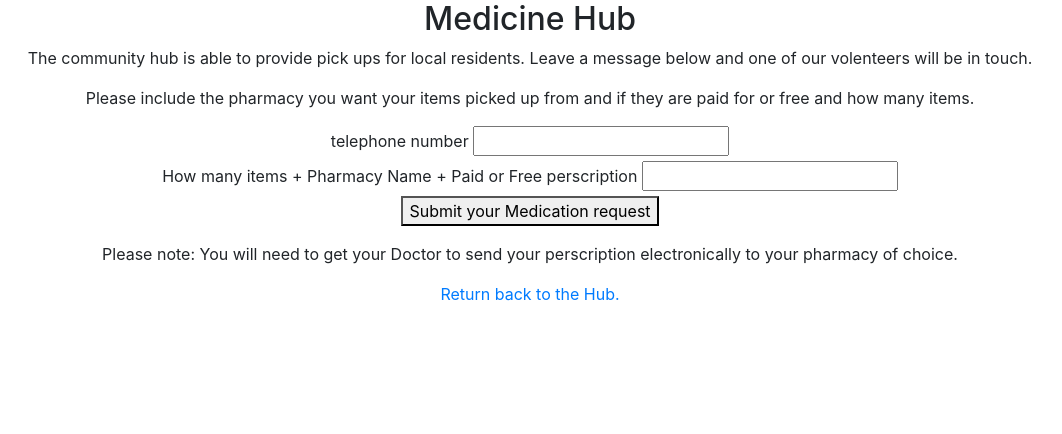
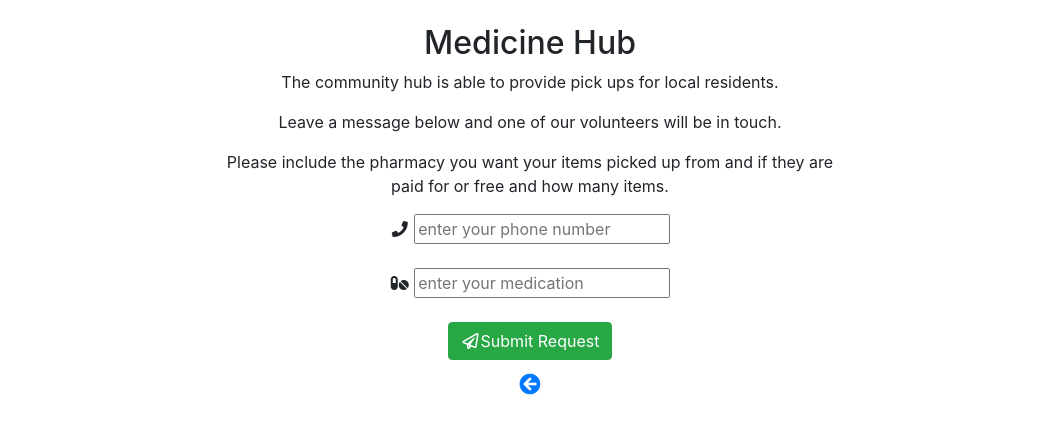
Before and after one commit to kittymagician/COVID-19-Emergency-Response-Hub, a Flask app: page /hub/medicine in a window 1280 px wide. Shown: the top 434 px of the page, without its empty margins (110-1172 px from the left). Run offline with Flask 2, Linux system fonts and the light colour scheme; some libraries are stand-ins or nearby versions.

Commit message:
redesigned the web forms. tweaked the dashboard UI and removed the Volunteer Hub as the dashboard is now the default home.

```diff
--- a/app.py
+++ b/app.py
@@ -123,25 +123,11 @@ def create_app():
     @app.route('/member_page')
     @login_required    # User must be authenticated
     def member_page():
-        # String-based templates
-        return render_template_string("""
-            {% extends "flask_user_layout.html" %}
-            {% block content %}
-                <h2>Volunteer Hub</h2>
-                <p><a href={{ url_for('food') }}>Food Form</a>
-                <p><a href={{ url_for('medication') }}>Medication Form</a>
-                <p><a href={{ url_for('emotionalsupport') }}>Emotional Support Form</a>
-                <p><a href={{ url_for('fullreport') }}>Full Report</a></p>
-                <p><a href={{ url_for('openreport') }}>All Open Cases</a></p>
-                <p><a href={{ url_for('assignedreport') }}>All Assigned Cases</a></p>
-                <p><a href={{ url_for('dashboard') }}>Dashboard</a></p>
-                <p><a href={{ url_for('user.logout') }}>Sign out</a></p>
-            {% endblock %}
-            """)
+      return redirect(url_for('dashboard'))
     @app.route("/reportcenter")
     @login_required
     def reportcenter():
-      return redirect(url_for('member_page'))
+      return redirect(url_for('dashboard'))
     @app.route("/reportcenter/dashboard")
     @login_required
     def dashboard():
--- a/templates/dashboard.html
+++ b/templates/dashboard.html
@@ -33,9 +33,6 @@
 					</li>
 					<li class="nav-item">
 						<a href="{{ url_for('fullreport') }}">Full Reports</a>
-					</li>
-					<li class="nav-item">
-						<a href="{{ url_for('member_page') }}">Volunteer Hub</a>
 					</li>
 					<li class="nav-item">
 						<a href="{{ url_for('user.logout') }}">Sign out</a>
--- a/templates/medicine.html
+++ b/templates/medicine.html
@@ -1,20 +1,34 @@
 <html>
 <meta name="viewport" content="width=device-width, initial-scale=1">
 <link rel="stylesheet" href="https://stackpath.bootstrapcdn.com/bootstrap/4.3.1/css/bootstrap.min.css" integrity="sha384-ggOyR0iXCbMQv3Xipma34MD+dH/1fQ784/j6cY/iJTQUOhcWr7x9JvoRxT2MZw1T" crossorigin="anonymous">
-<title>Medicine Hub</title>
+<link rel="stylesheet" href="https://cdnjs.cloudflare.com/ajax/libs/font-awesome/5.13.0/css/all.min.css" integrity="sha256-h20CPZ0QyXlBuAw7A+KluUYx/3pK+c7lYEpqLTlxjYQ=" crossorigin="anonymous">
+<title>Medication Hub</title>
+<div class=container"><br>
 <div class="formwrapper">
-  <center>
+<div class="row align-items-center justify-content-center text-center">
+<div class="col-md-6">
   <h2 class="title">Medicine Hub</h2>
-  <p>The community hub is able to provide pick ups for local residents. Leave a message below and one of our volenteers will be in touch.</p>
+  <p>The community hub is able to provide pick ups for local residents.</p>
+  <p>Leave a message below and one of our volunteers will be in touch.</p>
   <p>Please include the pharmacy you want your items picked up from and if they are paid for or free and how many items.</p>
   <form class="form-signin" method="POST" action="/hub/medicine">
       {{ form.csrf_token }}
-      <div class="form-field">{{ form.telephonenumber.label }} {{ form.telephonenumber }}</div>
-      <div class="form-field">{{ form.medication.label }} {{ form.medication }}</div>
-      <button type="submit">Submit your Medication request</button>
+      <div class="form-field">
+      <span class="input-group-addon"><i class="fa fa-phone fa-fw"></i></span>
+      {{ form.telephonenumber(placeholder='enter your phone number') }}</div>
+      <br>
+      <div class="form-field">
+      <span class="input-group-addon"><i class="fa fa-pills fa-fw"></i></span>
+      {{ form.medication(placeholder='enter your medication') }}
+      </div>
+      <br>
+      <center>
+      <button type="submit" class="btn btn-success"><i class="far fa-paper-plane fa-fw"></i>Submit Request</button>
+      </center>
   </form>
-  <p>Please note: You will need to get your Doctor to send your perscription electronically to your pharmacy of choice.</p>
-  <p><a href="{{ url_for('hub') }}">Return back to the Hub.</a></p>
+  <center><p><a href="{{ url_for('hub') }}"><i class="fas fa-arrow-circle-left fa-lg"></i></a></p></center>
 </div>
-  </center>
+</div>
+</div>
+</div>
 </html>
--- /dev/null
+++ b/wsgi.py
@@ -0,0 +1,4 @@
+from app import app
+
+if __name__ == "__main__":
+        app.run()
```
Also changed, not shown: templates/emotionalsupport.html (+24 -8 lines), 1 other file.
